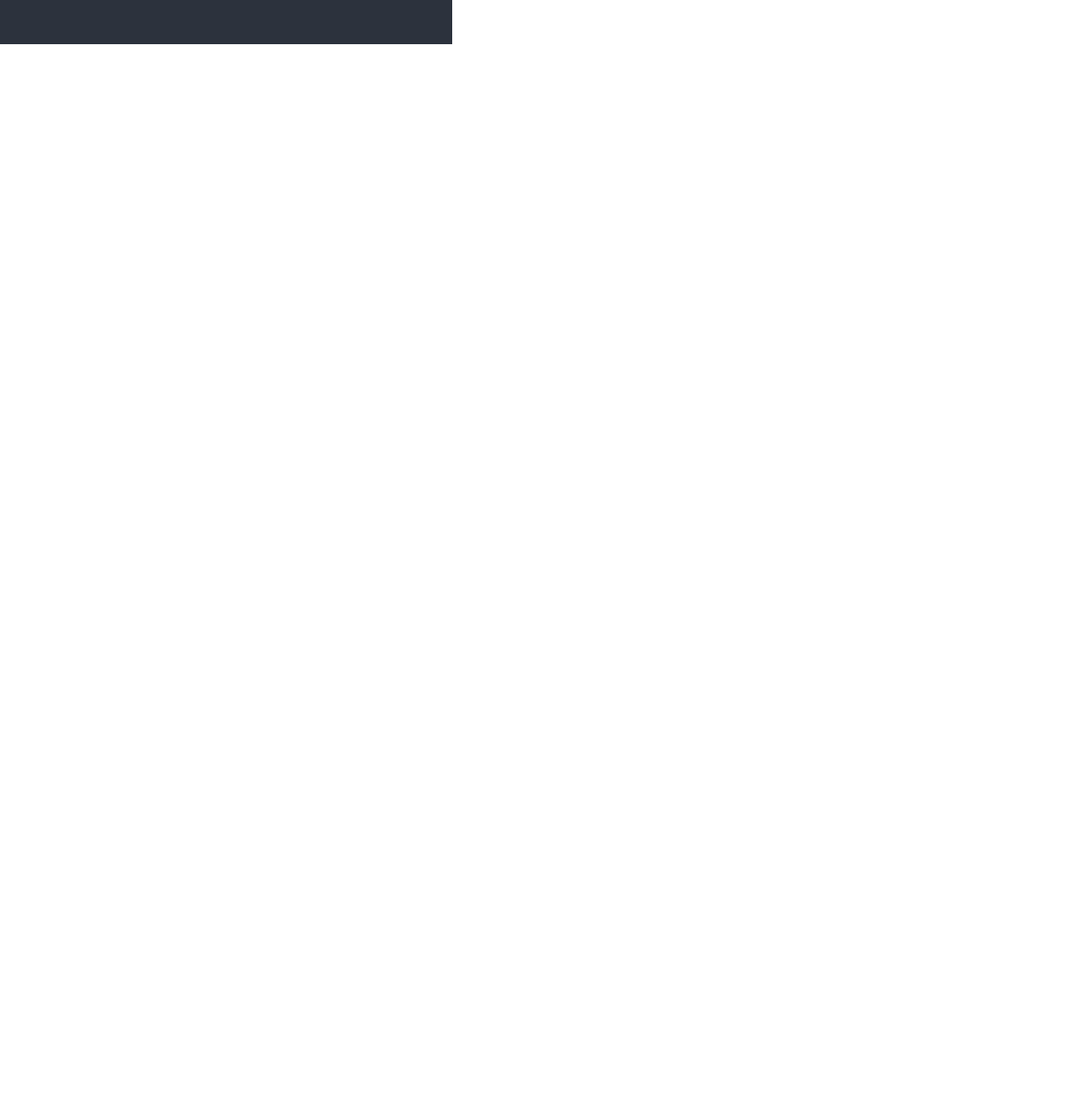
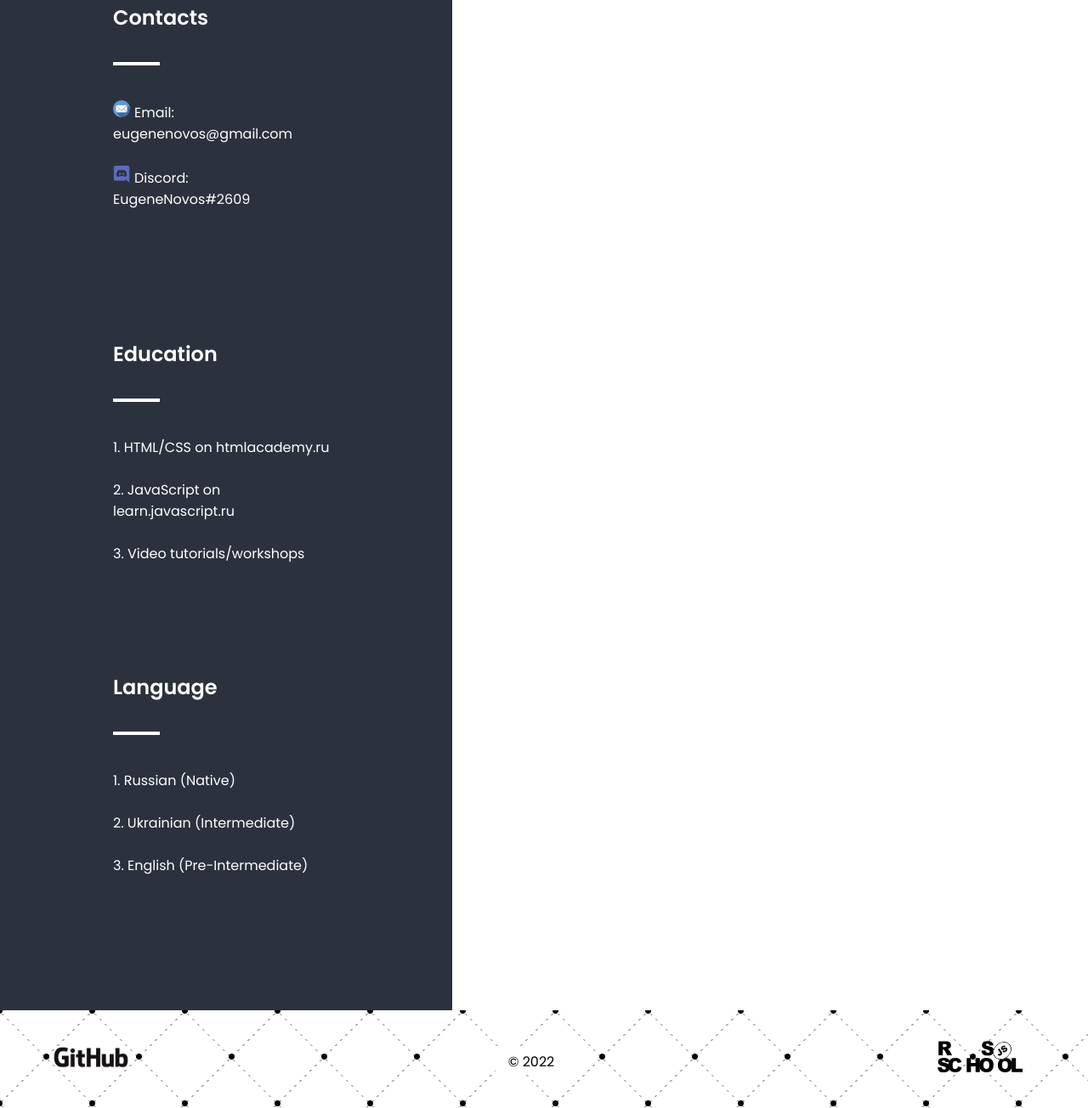
Before and after one commit to EugNov/rsschool-cv, a plain HTML site: page index.html in a window 1280 px wide. Shown: the part 656-1960 px from the top of the page at 85% size. Before the commit the page ends 816 px from the top, so only its background shows below. Drawn offline with Linux system fonts and the light colour scheme.

Commit message:
feat: add aside&footer

```diff
--- a/index.html
+++ b/index.html
@@ -20,8 +20,8 @@
                 <ul class="nav-list">
                     <li class="nav-item"><a href="#Contacts" class="nav-link">Contacts</a></li>
                     <li class="nav-item"><a href="#Goal" class="nav-link">Goal</a></li>
-                    <li class="nav-item"><a href="#Self-education" class="nav-link">Self-education</a></li>
-                    <li class="nav-item"><a href="#Code examples" class="nav-link">Code examples</a></li>
+                    <li class="nav-item"><a href="#Education" class="nav-link">Education</a></li>
+                    <li class="nav-item"><a href="#Code-examples" class="nav-link">Code examples</a></li>
                     <li class="nav-item"><a href="#Language" class="nav-link">Language</a></li>
                 </ul>
             </nav>
@@ -34,7 +34,28 @@
                 <img src="../rsschool-cv/assets/img/avatar.jpg" class="avatar" alt="avatar">
                 <section id="contacts" class="section">
                     <h2>Contacts</h2>
+                    <ul class="contacts">
+                        <li><img class="social-icon" src="assets/img/email.png" alt="email-icon">Email:
+                            <a href="mailto:eugenenovos@gmail.com">eugenenovos@gmail.com</a></li>
+                        <li><img class="social-icon" src="assets/img/discord.png" alt="discord icon">Discord:<br>
+                            <a href="#">EugeneNovos#2609</a> </li>
+                    </ul>
                 </section>
+                <section id="Education" class="section">
+                    <h2>Education</h2>
+                    <ul class="education">
+                        <li>1. HTML/CSS on htmlacademy.ru</li>
+                        <li>2. JavaScript on learn.javascript.ru</li>
+                        <li>3. Video tutorials/workshops</li>
+                    </ul>
+                    <section id="Language" class="section">
+                        <h2>Language</h2>
+                        <ul class="language">
+                            <li>1. Russian (Native)</li>
+                            <li>2. Ukrainian (Intermediate)</li>
+                            <li>3. English (Pre-Intermediate)</li>
+                        </ul>
+                    </section>
             </div>
         </aside>
 
@@ -45,8 +66,13 @@
             </div>
         </main>
     </div>
-    <footer>
-        <div class="container"></div>
+    <footer class="footer">
+
+        <a class="footer-logo footer-logo-github" href="https://github.com/EugNov"><img class="footer-logo"
+                src="assets/img/github_logo.png" alt="GitHub logo"></a>
+        <span class="year">© 2022</span>
+        <a class="footer-logo footer-logo-rss" href="https://rs.school/js/"><img class="footer-logo"
+                src="assets/img/rsschool_logo.svg" alt="RS School logo"></a>
     </footer>
 </body>
 
--- a/style/style.css
+++ b/style/style.css
@@ -11,15 +11,23 @@ body {
     min-height: 100vh;
     margin: 0;
     padding: 0;
-    /* display: flex; */
-    /* flex-direction: column; */
-    /* justify-content: space-between; */
 }
-
 
 .container {
     max-width: 1440px;
     margin: 0 auto;
+}
+
+.nav {
+    background:
+        radial-gradient(black 3px, transparent 4px),
+        radial-gradient(black 3px, transparent 4px),
+        linear-gradient(#fff 4px, transparent 0),
+        linear-gradient(45deg, transparent 74px, transparent 75px, #a4a4a4 75px, #a4a4a4 76px, transparent 77px, transparent 109px),
+        linear-gradient(-45deg, transparent 75px, transparent 76px, #a4a4a4 76px, #a4a4a4 77px, transparent 78px, transparent 109px),
+        #fff;
+    background-size: 109px 109px, 109px 109px, 100% 6px, 109px 109px, 109px 109px;
+    background-position: 54px 55px, 0px 0px, 0px 0px, 0px 0px, 0px 0px;
 }
 
 .nav-list {
@@ -27,6 +35,8 @@ body {
     justify-content: flex-end;
     align-items: center;
     list-style: none;
+    margin: 0;
+    padding: 32px;
 }
 
 .nav-link {
@@ -37,7 +47,6 @@ body {
 
 .nav-item a {
     font-weight: 300;
-    /* font-size: 24px; */
     color: #000;
     text-decoration: none;
     transition: color 0.5s;
@@ -50,8 +59,8 @@ body {
 .nav-item a:after {
     display: block;
     content: "";
-    background-color: rgba(44, 50, 61, 1);
-    height: 3px;
+    background-color: #333539;
+    height: 2px;
     width: 0%;
     left: 50%;
     position: absolute;
@@ -112,3 +121,118 @@ body {
     font-weight: 300;
     padding-left: 137px;
 }
+
+h1 {
+    position: relative;
+}
+
+h1::after {
+    content: "";
+    position: absolute;
+    bottom: -5px;
+    left: 180px;
+    width: 160px;
+    height: 2px;
+    background-color: #000;
+    right: 0;
+    margin-top: 45px;
+    display block;
+}
+
+h2 {
+    position: relative;
+    margin-bottom: 80px;
+    margin-top: 127px;
+}
+
+h2::after {
+    content: "";
+    position: absolute;
+    top: 25px;
+    left: 0;
+    width: 55px;
+    height: 4px;
+    background-color: #fff;
+    right: 0;
+    margin-top: 45px;
+    display block;
+}
+
+.contacts {
+    display: flex;
+    flex-direction: column;
+    align-items: start;
+    margin: 0;
+    padding: 0;
+}
+
+.social-icon {
+    width: 20px;
+    margin-right: 5px;
+}
+
+.contacts li {
+    list-style-type: none;
+    margin-bottom: 25px;
+}
+
+.contacts li a {
+    color: #fff;
+    text-decoration: none;
+}
+
+.education {
+    padding: 0;
+}
+
+.education li {
+    list-style-type: none;
+    margin-bottom: 25px;
+}
+
+.language {
+    padding: 0;
+}
+
+.language li {
+    list-style-type: none;
+    margin-bottom: 25px;
+}
+
+.footer {
+    display: flex;
+    justify-content: space-between;
+    align-items: flex-end;
+    max-width: 1440px;
+    margin: 0 auto;
+    align-items: center;
+    padding: 32px;
+    background:
+        radial-gradient(black 3px, transparent 4px),
+        radial-gradient(black 3px, transparent 4px),
+        linear-gradient(#fff 4px, transparent 0),
+        linear-gradient(45deg, transparent 74px, transparent 75px, #a4a4a4 75px, #a4a4a4 76px, transparent 77px, transparent 109px),
+        linear-gradient(-45deg, transparent 75px, transparent 76px, #a4a4a4 76px, #a4a4a4 77px, transparent 78px, transparent 109px),
+        #fff;
+    background-size: 109px 109px, 109px 109px, 100% 6px, 109px 109px, 109px 109px;
+    background-position: 54px 55px, 0px 0px, 0px 0px, 0px 0px, 0px 0px;
+}
+
+.footer-logo {
+    width: 100px;
+}
+
+.footer-logo-github {
+    padding-left: 25px;
+    padding-top: 3px;
+}
+
+.year {
+    padding-left: 15px;
+    padding-top: 5px;
+    background-color: #fff;
+}
+
+.footer-logo-rss {
+    padding-right: 145px;
+}
```
Also changed, not shown: assets/img/discord.png (added), assets/img/email.png (added), assets/img/github_logo.png (added), assets/img/rsschool_logo.svg (added), 2 other files.
